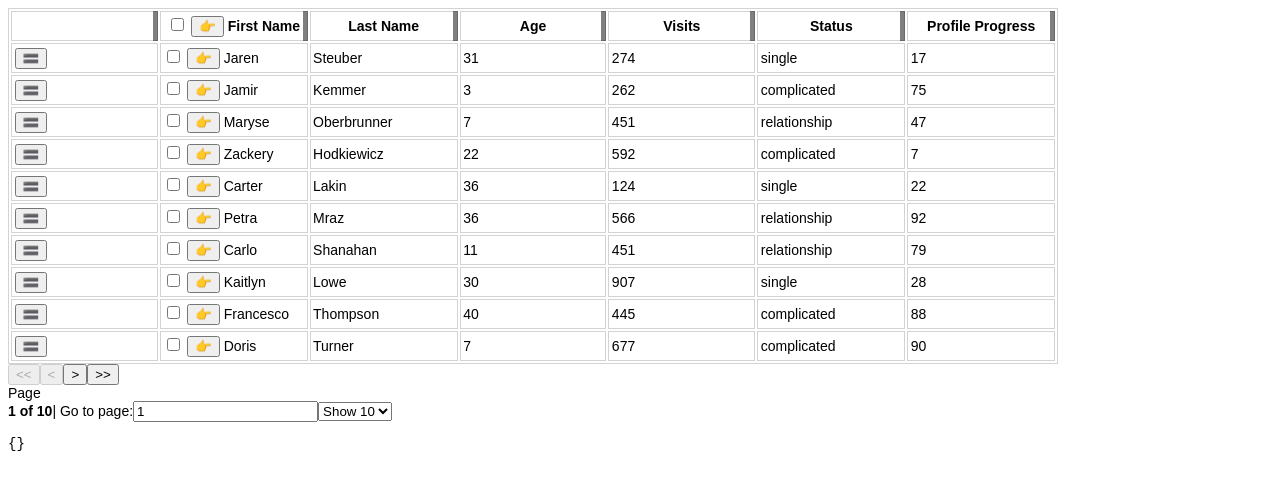
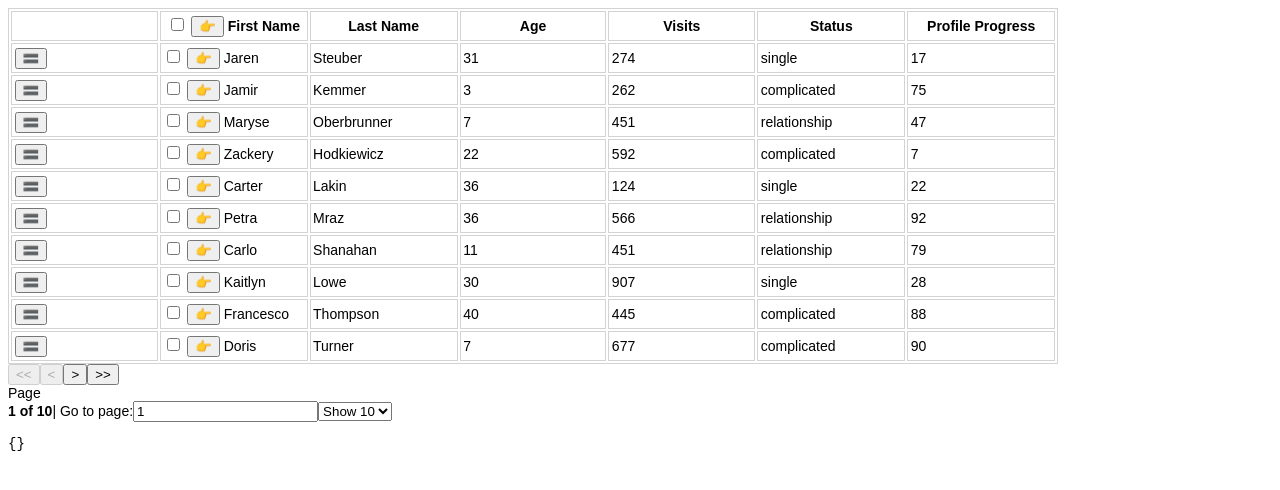
Before and after one commit to bhumi-simform/tanstack-table, a React (Vite) app: page / in a window 1280 px wide. Shown: the top 490 px of the page. Built offline with nearby package versions, Linux system fonts and the light colour scheme.

Commit message:
fix: drag css

```diff
--- a/src/index.css
+++ b/src/index.css
@@ -51,15 +51,15 @@ td,
   top: 0;
   height: 100%;
   width: 5px;
-  background: rgba(0, 0, 0, 0.5);
+  /* background: rgba(0, 0, 0, 0.5); */
   cursor: col-resize;
   user-select: none;
   touch-action: none;
 }
 
 .resizer.isResizing {
-  background: blue;
-  opacity: 1;
+  /* background: red; */
+  opacity: 0;
 }
 
 @media (hover: hover) {
@@ -67,7 +67,7 @@ td,
     opacity: 0;
   }
 
-  *:hover>.resizer {
+  *:hover > .resizer {
     opacity: 1;
   }
 }
--- a/src/main.tsx
+++ b/src/main.tsx
@@ -246,7 +246,7 @@ function App() {
               );
             }
             return (
-                <DraggableRow key={row.id} row={row} reorderRow={reorderRow} />
+              <DraggableRow key={row.id} row={row} reorderRow={reorderRow} />
             );
           })}
         </tbody>
```
